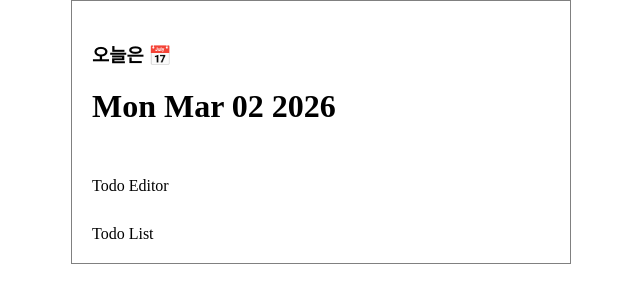
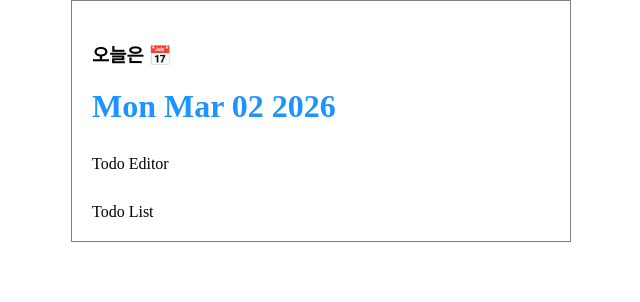
Before and after one commit to gyeonggumun/study_schedule_management, a React (Create React App) app: page / in a window 1280 px wide. Shown: the top 302 px of the page, without its empty margins (319-959 px from the left). Built offline with nearby package versions, Linux system fonts and the light colour scheme.

Commit message:
Header css설정

```diff
--- /dev/null
+++ b/src/component/Header.css
@@ -0,0 +1,4 @@
+.Header h1 {
+    margin-bottom: 0px;
+    color: #1f93ff;
+}
--- a/src/component/Header.js
+++ b/src/component/Header.js
@@ -1,3 +1,5 @@
+import "./Header.css";
+
 const Header = () => {
     return <div className="Header">
         <h3>오늘은 📅</h3>
```
